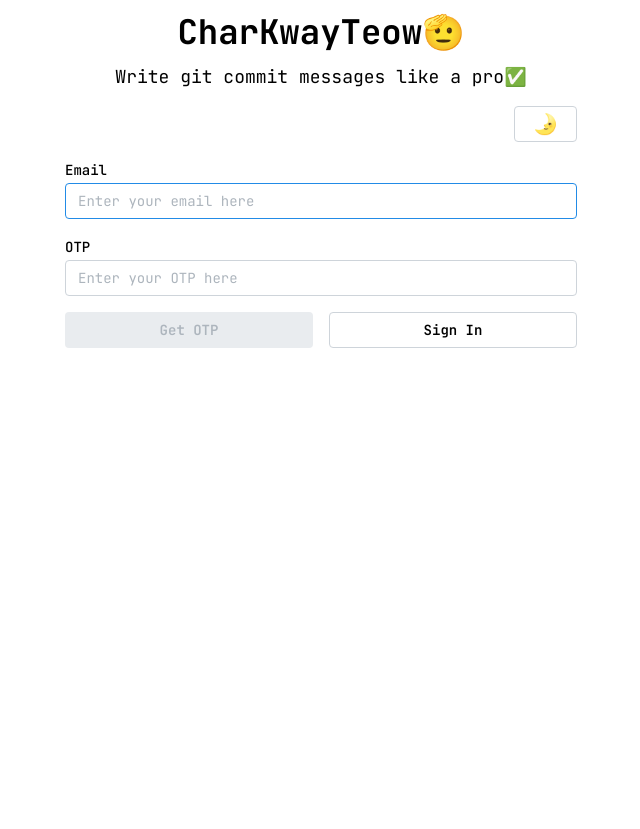
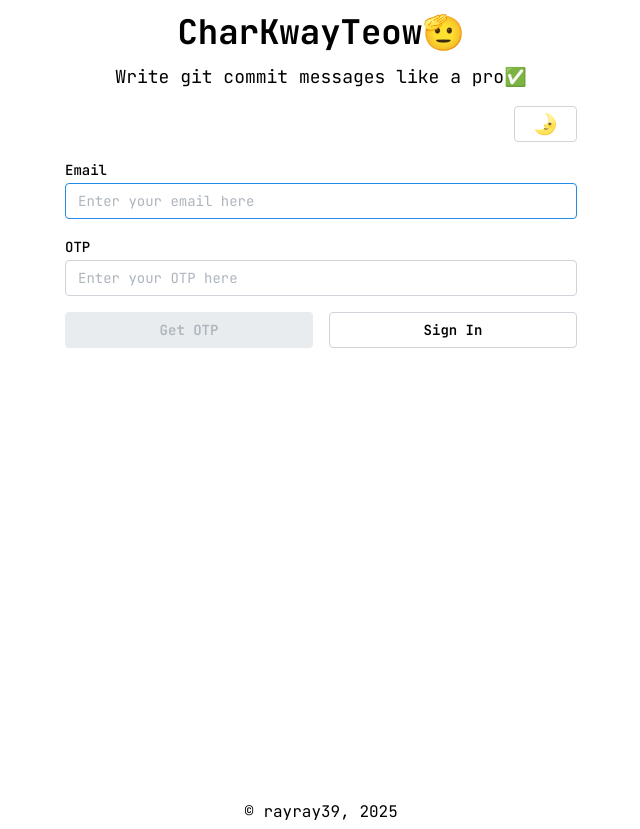
Before and after one commit to rayray39/char-kway-teow, a React (Vite) app: page / in a window 1280 px wide. Shown: the whole page, without its empty margins (319-959 px from the left). Before the commit the page ends 800 px from the top, so only its background shows below. Built offline with nearby package versions, Linux system fonts and the light colour scheme; no server answers; a web font is replaced by a local one.

Commit message:
Add footer for copyright

```diff
--- a/index.html
+++ b/index.html
@@ -9,10 +9,13 @@
     <link rel="preconnect" href="https://fonts.gstatic.com" crossorigin>
     <link href="https://fonts.googleapis.com/css2?family=Anonymous+Pro:ital,wght@0,400;0,700;1,400;1,700&family=DM+Mono:ital,wght@0,300;0,400;0,500;1,300;1,400;1,500&family=JetBrains+Mono:ital,wght@0,100..800;1,100..800&family=Roboto:ital,wght@0,100..900;1,100..900&family=Ubuntu+Mono:ital,wght@0,400;0,700;1,400;1,700&display=swap" rel="stylesheet">
 
-    <title>Vite + React + TS</title>
+    <title>CharKwayTeow.dev</title>
   </head>
   <body>
     <div id="root"></div>
+    <footer>
+        © rayray39, 2025
+    </footer>
     <script type="module" src="/src/main.tsx"></script>
   </body>
 </html>
--- a/src/index.css
+++ b/src/index.css
@@ -1,3 +1,9 @@
 body {
     font-family: 'JetBrains Mono', monospace;
 }
+
+footer {
+    display: flex;
+    justify-content: center;
+    margin-bottom: 4px;
+}
```
